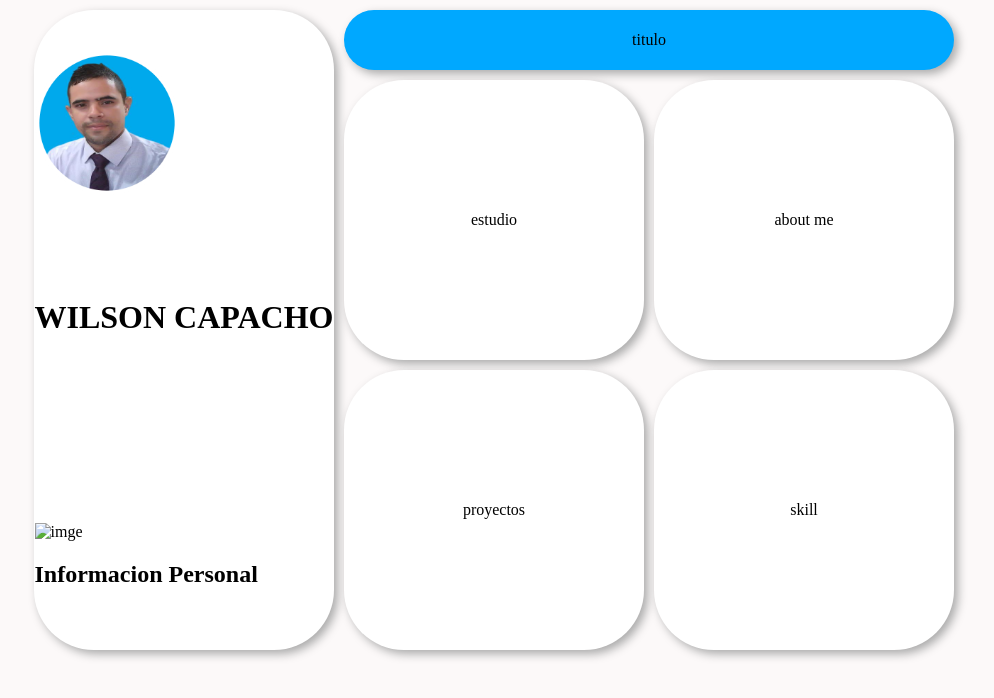
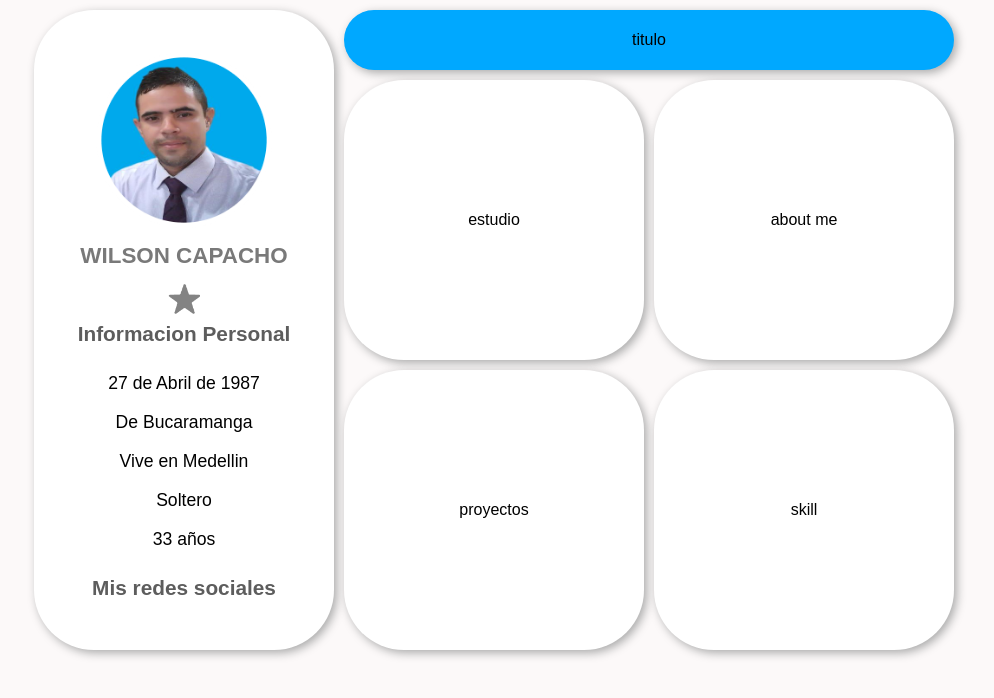
Before and after one commit to wilsoncap/H_V, a plain HTML site: page index.html in a window 1280 px wide. Shown: the whole page, without its empty margins (146-1140 px from the left). Drawn offline with Linux system fonts and the light colour scheme.

Commit message:
perfil en un 70%

```diff
--- a/index.html
+++ b/index.html
@@ -3,7 +3,7 @@
 <head>
     <meta charset="UTF-8">
     <meta name="viewport" content="width=device-width, initial-scale=1.0">
-    <link rel="stylesheet" href="normalice.css">
+    <!-- <link rel="stylesheet" href="normalice.css"> -->
     <link rel="stylesheet" href="style.css">
     <title>Hoja de vida Wilson Capacho</title>
 </head>
@@ -12,36 +12,36 @@
         <div class="perfil caja">
             <img src="img/yo3.png" alt="Wilson_Capacho" class="foto_p">
             <h1>WILSON CAPACHO</h1>
-            <img src="" alt="">
+            <img class="separador" src="img/Star1.png" alt="separador" >
+
             <div class="aliniacion">
-                <img src="" alt="imge">
-                <h2>Informacion Personal</h2>
-            </div>
-            <!-- <div>
-                <img src="" alt="">
-                <h3>27 de Abril de 1987</h3>
+                <h2><span class="">Informacion Personal</span> </h2>
             </div>
             <div>
                 <img src="" alt="">
-                <h3>De Bucaramanga</h3>
+                <h3 class="info">27 de Abril de 1987</h3>
             </div>
             <div>
                 <img src="" alt="">
-                <h3>Vive en Medellin</h3>
+                <h3 class="info">De Bucaramanga</h3>
             </div>
             <div>
                 <img src="" alt="">
-                <h3>Soltero</h3>
+                <h3 class="info">Vive en Medellin</h3>
             </div>
             <div>
                 <img src="" alt="">
-                <h3>33 años</h3>
+                <h3 class="info">Soltero</h3>
+            </div>
+            <div>
+                <img src="" alt="">
+                <h3 class="info">33 años</h3>
             </div>
 
-            <div>
+            <div class="aliniacion">
                 <img src="" alt="">
                 <h2>Mis redes sociales</h2>
-            </div> -->
+            </div>
         </div>
         <div class="titulo caja">titulo</div>
         <div class="estudio caja">estudio</div>
--- a/normalice.css
+++ b/normalice.css
@@ -25,6 +25,7 @@
     padding: 0;
     font-size: 16px;
     background-color: rgb(252, 249, 249);
+    font-family: Arial, Helvetica, sans-serif;
   }
 
   /**
--- a/style.css
+++ b/style.css
@@ -1,3 +1,11 @@
+body {
+    margin: 0;
+    padding: 0;
+    font-size: 16px;
+    box-sizing: border-box;
+    background-color: rgb(252, 249, 249);
+    font-family: Arial, Helvetica, sans-serif;
+  }
 
 .contenedor{
     width: 100%;
@@ -5,7 +13,7 @@
     display: grid;
     justify-content: center;
     grid-gap: 10px;
-    grid-template-columns:  repeat(3, 300px);
+    grid-template-columns: 300px repeat(2, 300px);
     grid-template-rows: 60px repeat(2, minmax(280px, auto));
     grid-template-areas: "perfil   titulo          titulo"
                         "perfil     about           estudio"
@@ -17,24 +25,60 @@
     width: 100%;
     background-color: rgb(255, 255, 255);
     border-radius: 60px;
-    box-shadow: 4px 4px 10px #aaa;
+    box-shadow: 3px 3px 10px #aaa;
     display: flex;
     justify-content: center;
     align-items: center;
+
 }
 
 .contenedor .perfil{
     grid-row: perfil;
-    display: inherit;
-    justify-content: center;
+    display: flex;
+    flex-direction: column;
+    align-items: center;
+}
+
+.perfil .foto_p{
+    width: 11em;
+}
+
+.perfil h1{
+    font-size: 1.4em;
+    color: rgb(121, 121, 121);
+}
+
+.perfil .separador{
+    width: 2em;
+}
+
+.perfil .separador:before{
+    content: "";
+    display: inline-block;
+    height: 15px;
+    width: 150px;
+    background: rgb(228, 9, 9);
+}
+
+.perfil .separador::after{
+    content: "";
+}
+
+.aliniacion h2{
+    font-size: 1.3em;
+    font-weight: 600;
+    margin-bottom: .4em;
+    margin-top: 0.4em;
+    color: rgb(93, 93, 93);
+}
+
+.info {
+    font-size: 1.1em;
+    font-weight: 500;
+    margin: 0;
+}
 
 
-
-}
-
-.foto_p{
-    width: 9em;
-}
 
 .titulo{
     background-color: rgb(0, 168, 263);
```
Also changed, not shown: img/Star1.png (added).
